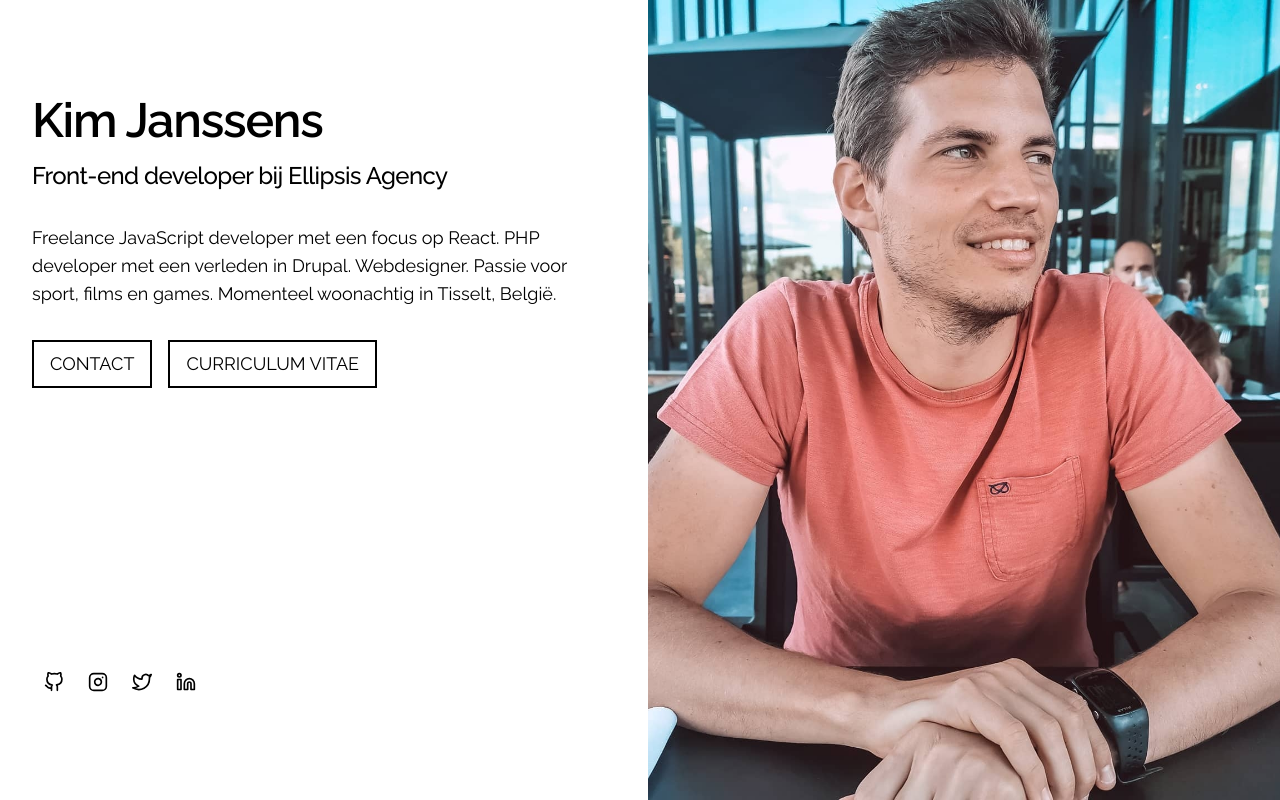
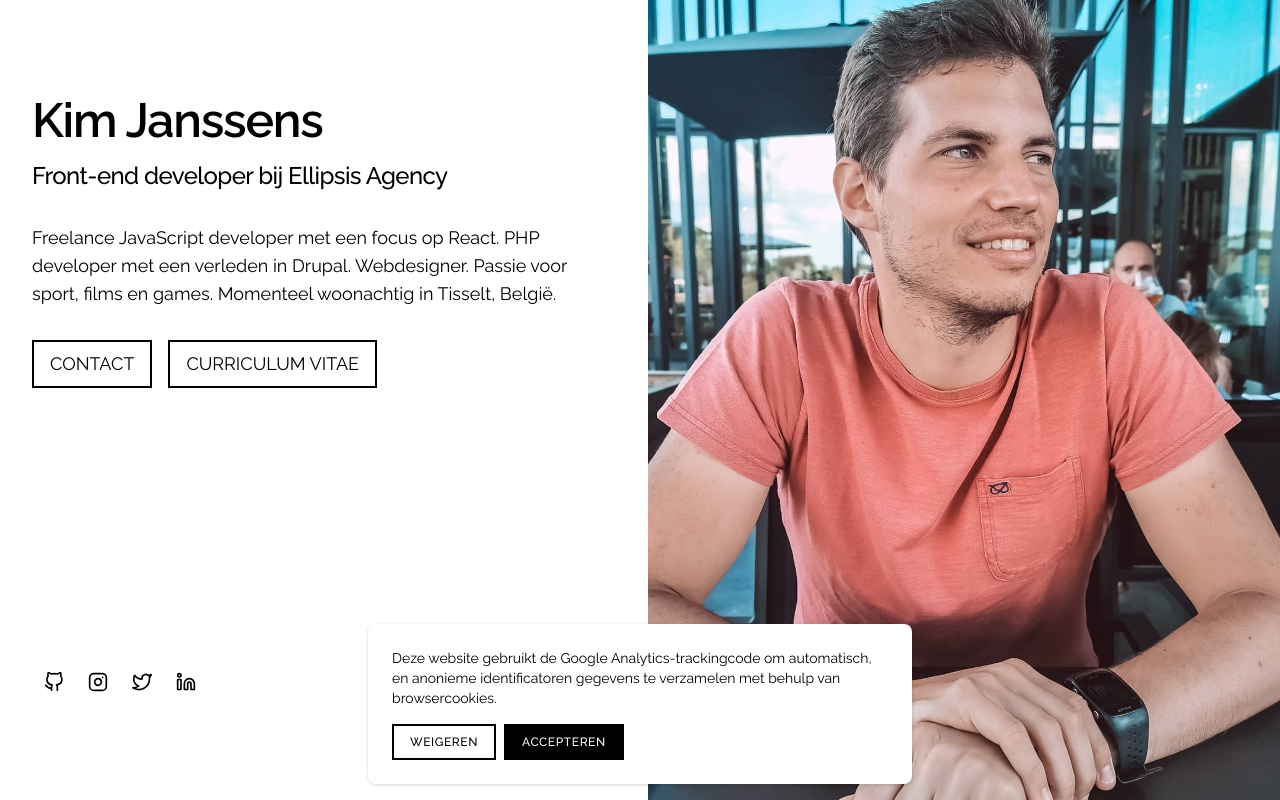
Before and after one commit to kimjanssens/portfolio, a Next.js app: page / in a window 1280 px wide. Built offline with nearby package versions, Linux system fonts and the light colour scheme.

Commit message:
Add cookie popup + google analytics

```diff
--- a/app/layout.tsx
+++ b/app/layout.tsx
@@ -1,10 +1,11 @@
 import { Metadata } from "next";
-import Script from "next/script";
 import { Raleway } from "next/font/google";
 
 import "./globals.css";
 
-import SiteHeader from "../components/SiteHeader";
+import SiteHeader from "@/components/SiteHeader";
+import GoogleAnalytics from "@/components/GoogleAnalytics";
+import CookieBanner from "@/components/CookieBanner";
 
 const raleway = Raleway({
 	subsets: ["latin"],
@@ -57,6 +58,10 @@ export default function RootLayout({
 }) {
 	return (
 		<html lang="nl" className={raleway.className}>
+			<GoogleAnalytics
+				GA_MEASUREMENT_ID={`${process.env.NEXT_PUBLIC_GOOGLE_ANALYTICS}`}
+			/>
+
 			<body>
 				<div className="mx-auto min-h-screen max-w-screen-xl">
 					<div className="grid grid-cols-1 lg:grid-cols-2 gap-4">
@@ -65,6 +70,8 @@ export default function RootLayout({
 						<main>{children}</main>
 					</div>
 				</div>
+
+				<CookieBanner />
 			</body>
 		</html>
 	);
--- /dev/null
+++ b/components/CookieBanner.tsx
@@ -0,0 +1,66 @@
+"use client";
+
+import { useEffect, useState } from "react";
+import classNames from "classnames";
+
+import { getLocalStorage, setLocalStorage } from "@/lib/storageHelper";
+
+export default function CookieBanner() {
+	const [cookieConsent, setCookieConsent] = useState(false);
+
+	useEffect(() => {
+		const storedCookieConsent = getLocalStorage("cookie_consent", null);
+
+		setCookieConsent(storedCookieConsent);
+	}, [setCookieConsent]);
+
+	const handleConsent = (consent: boolean) => {
+		const newValue = consent ? "granted" : "denied";
+
+		window.gtag("consent", "update", {
+			analytics_storage: newValue,
+		});
+
+		setLocalStorage("cookie_consent", consent);
+		setCookieConsent(consent);
+	};
+
+	return (
+		<div
+			role="dialog"
+			className={classNames(
+				"fixed bottom-0 inset-x-0 mx-auto max-w-xl w-full z-50",
+				cookieConsent != null ? "hidden" : "flex"
+			)}
+		>
+			<div className="relative h-auto p-4">
+				<div className="bg-white rounded-lg drop-shadow">
+					<div className="p-6 text-sm">
+						<p className="mb-4">
+							Deze website gebruikt de Google Analytics-trackingcode om
+							automatisch, en anonieme identificatoren gegevens te verzamelen
+							met behulp van browsercookies.
+						</p>
+
+						<div className="flex items-center">
+							<button
+								onClick={() => handleConsent(false)}
+								type="button"
+								className="text-xs font-medium tracking-wider uppercase text-black block border-2 border-solid border-black px-4 py-2 w-auto text-center mr-2"
+							>
+								Weigeren
+							</button>
+							<button
+								onClick={() => handleConsent(true)}
+								type="button"
+								className="text-xs font-medium tracking-wider uppercase text-white bg-black block border-2 border-solid border-black px-4 py-2 w-auto text-center"
+							>
+								Accepteren
+							</button>
+						</div>
+					</div>
+				</div>
+			</div>
+		</div>
+	);
+}
--- /dev/null
+++ b/components/GoogleAnalytics.tsx
@@ -0,0 +1,50 @@
+"use client";
+
+import { useEffect } from "react";
+import Script from "next/script";
+import { usePathname, useSearchParams } from "next/navigation";
+
+import { pageview } from "@/lib/gtagHelper";
+
+export default function GoogleAnalytics({
+	GA_MEASUREMENT_ID,
+}: {
+	GA_MEASUREMENT_ID: string;
+}) {
+	const pathname = usePathname();
+	const searchParams = useSearchParams();
+
+	useEffect(() => {
+		const url = pathname + searchParams.toString();
+
+		pageview(GA_MEASUREMENT_ID, url);
+	}, [pathname, searchParams, GA_MEASUREMENT_ID]);
+
+	return (
+		<>
+			<Script
+				strategy="afterInteractive"
+				src={`https://www.googletagmanager.com/gtag/js?id=${GA_MEASUREMENT_ID}`}
+			/>
+			<Script
+				id="google-analytics"
+				strategy="afterInteractive"
+				dangerouslySetInnerHTML={{
+					__html: `
+                window.dataLayer = window.dataLayer || [];
+                function gtag(){dataLayer.push(arguments);}
+                gtag('js', new Date());
+
+                gtag('consent', 'default', {
+                    'analytics_storage': 'denied'
+                });
+
+                gtag('config', '${GA_MEASUREMENT_ID}', {
+                    page_path: window.location.pathname,
+                });
+                `,
+				}}
+			/>
+		</>
+	);
+}
--- /dev/null
+++ b/lib/gtagHelper.tsx
@@ -0,0 +1,5 @@
+export const pageview = (GA_MEASUREMENT_ID: string, url: string) => {
+	window.gtag("config", GA_MEASUREMENT_ID, {
+		page_path: url,
+	});
+};
--- /dev/null
+++ b/lib/storageHelper.tsx
@@ -0,0 +1,13 @@
+import "client-only";
+
+export function getLocalStorage(key: string, defaultValue: any) {
+	const stickyValue = localStorage.getItem(key);
+
+	return stickyValue !== null && stickyValue !== "undefined"
+		? JSON.parse(stickyValue)
+		: defaultValue;
+}
+
+export function setLocalStorage(key: string, value: any) {
+	localStorage.setItem(key, JSON.stringify(value));
+}
```
